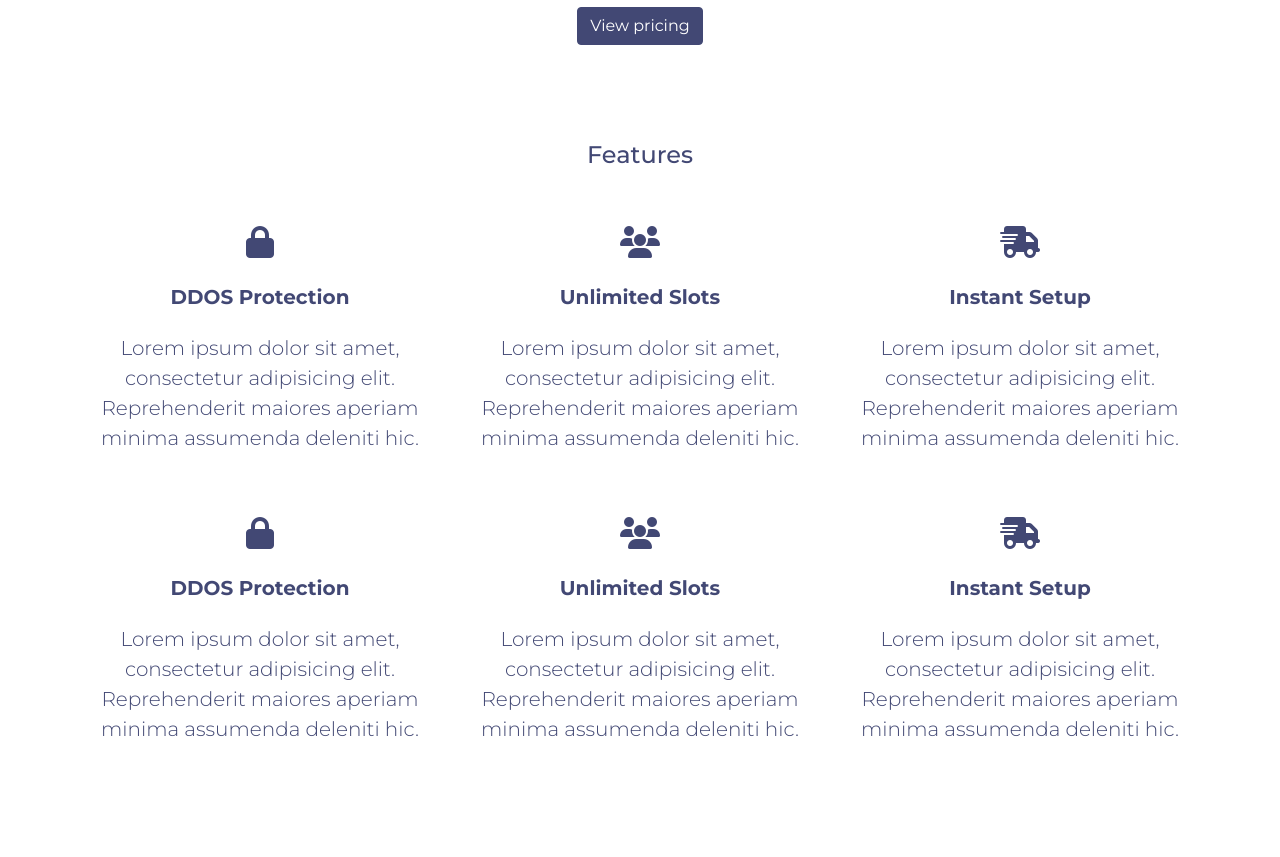
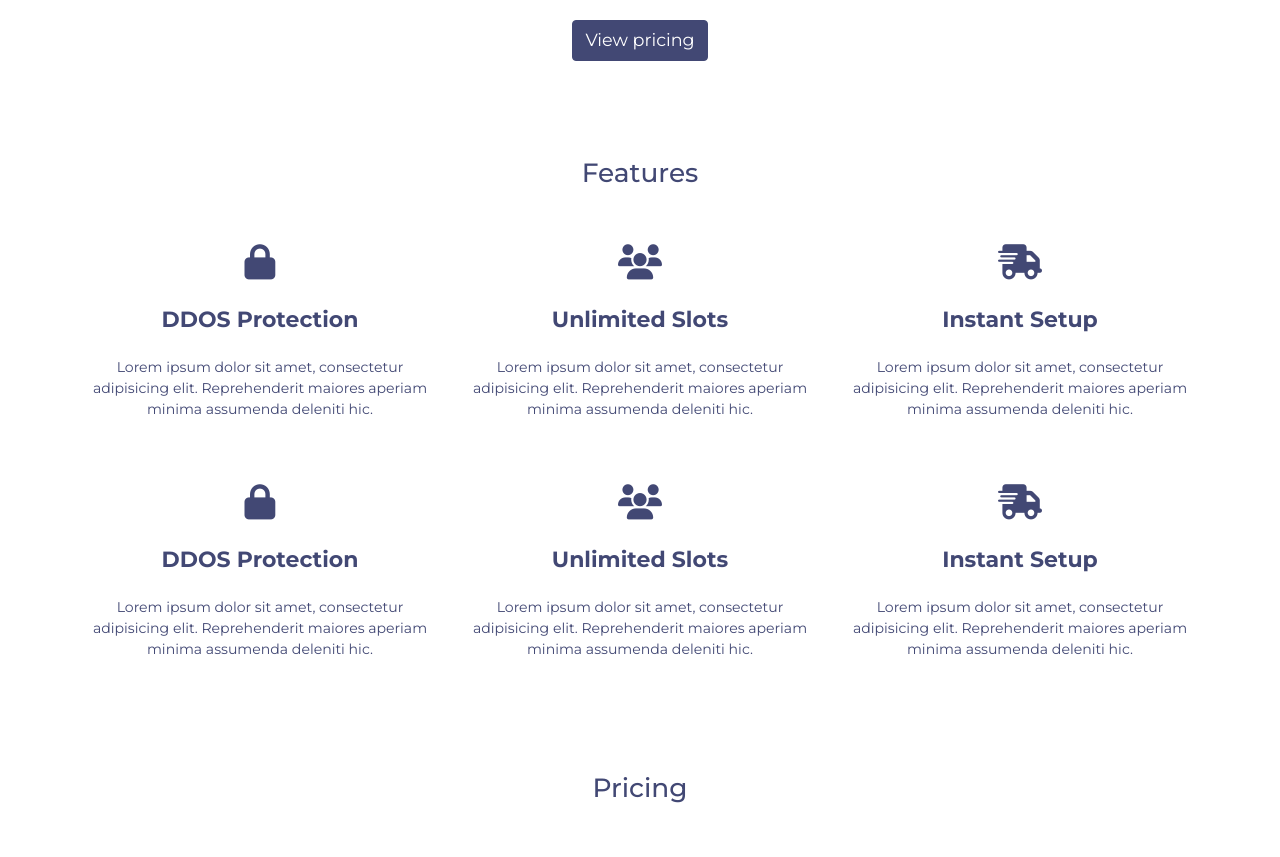
Before and after one commit to ckippen/capsulehost, a website: page index.html in a window 1280 px wide. Shown: the part 277-1134 px from the top of the page. Drawn offline with nearby package versions, Linux system fonts and the light colour scheme.

Commit message:
update font-size

```diff
--- a/index.html
+++ b/index.html
@@ -73,7 +73,7 @@
           <div class="col-md-4">
             <i class="fas fa-lock fa-2x text-indigo"></i>
             <h5 class="font-weight-bold my-4">DDOS Protection</h5>
-            <p class="lead">
+            <p class="lead small">
               Lorem ipsum dolor sit amet, consectetur adipisicing elit. Reprehenderit
               maiores aperiam minima assumenda deleniti hic.
             </p>
@@ -81,7 +81,7 @@
           <div class="col-md-4">
             <i class="fas fa-users fa-2x text-indigo"></i>
             <h5 class="font-weight-bold my-4">Unlimited Slots</h5>
-            <p class="lead">
+            <p class="lead small">
               Lorem ipsum dolor sit amet, consectetur adipisicing elit. Reprehenderit
               maiores aperiam minima assumenda deleniti hic.
             </p>
@@ -89,7 +89,7 @@
           <div class="col-md-4">
             <i class="fas fa-shipping-fast fa-2x text-indigo"></i>
             <h5 class="font-weight-bold my-4">Instant Setup</h5>
-            <p class="lead">
+            <p class="lead small">
               Lorem ipsum dolor sit amet, consectetur adipisicing elit. Reprehenderit maiores
               aperiam minima assumenda deleniti hic.
             </p>
@@ -99,7 +99,7 @@
           <div class="col-md-4">
             <i class="fas fa-lock fa-2x text-indigo"></i>
             <h5 class="font-weight-bold my-4">DDOS Protection</h5>
-            <p class="lead">
+            <p class="lead small">
               Lorem ipsum dolor sit amet, consectetur adipisicing elit. Reprehenderit
               maiores aperiam minima assumenda deleniti hic.
             </p>
@@ -107,7 +107,7 @@
           <div class="col-md-4">
             <i class="fas fa-users fa-2x text-indigo"></i>
             <h5 class="font-weight-bold my-4">Unlimited Slots</h5>
-            <p class="lead">
+            <p class="lead small">
               Lorem ipsum dolor sit amet, consectetur adipisicing elit. Reprehenderit
               maiores aperiam minima assumenda deleniti hic.
             </p>
@@ -115,7 +115,7 @@
           <div class="col-md-4">
             <i class="fas fa-shipping-fast fa-2x text-indigo"></i>
             <h5 class="font-weight-bold my-4">Instant Setup</h5>
-            <p class="lead">
+            <p class="lead small">
               Lorem ipsum dolor sit amet, consectetur adipisicing elit. Reprehenderit maiores
               aperiam minima assumenda deleniti hic.
             </p>
--- a/main.scss
+++ b/main.scss
@@ -4,11 +4,13 @@ $theme-colors: (
 
 $font-family-base: Montserrat,sans-serif;
 
+$font-size-base: 1.1rem;
+
 @import url('https://fonts.googleapis.com/css2?family=Montserrat:wght@100;200;300;400;500;600;700&family=Roboto:wght@100;300;400;500&display=swap');
 @import "node_modules/bootstrap/scss/bootstrap";
 
 .jumbotron .container {
-  max-width: 600px;
+  max-width: 700px;
 }
 
 .jumbotron {
```
Also changed, not shown: main.css, 1 other file.
